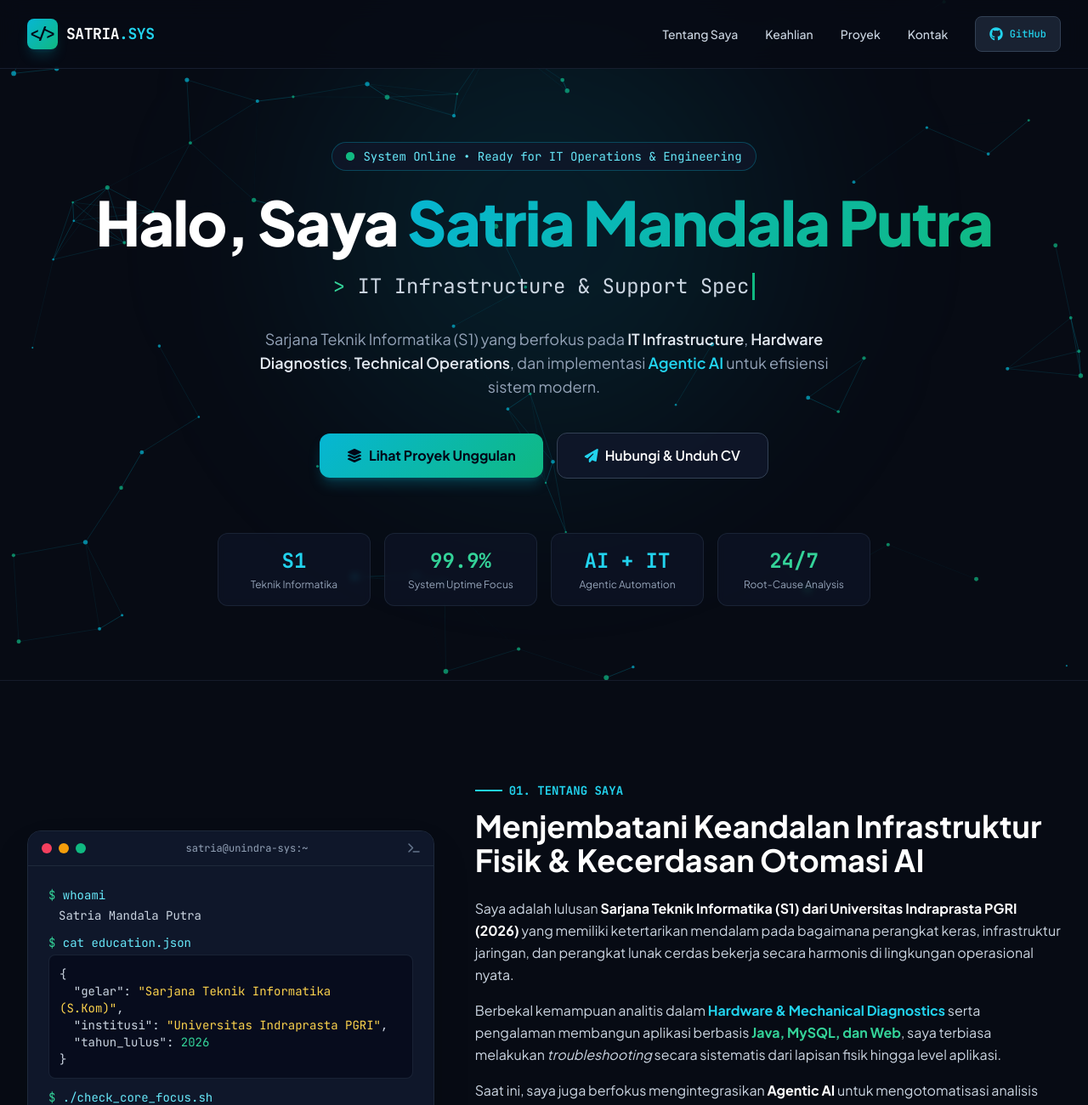
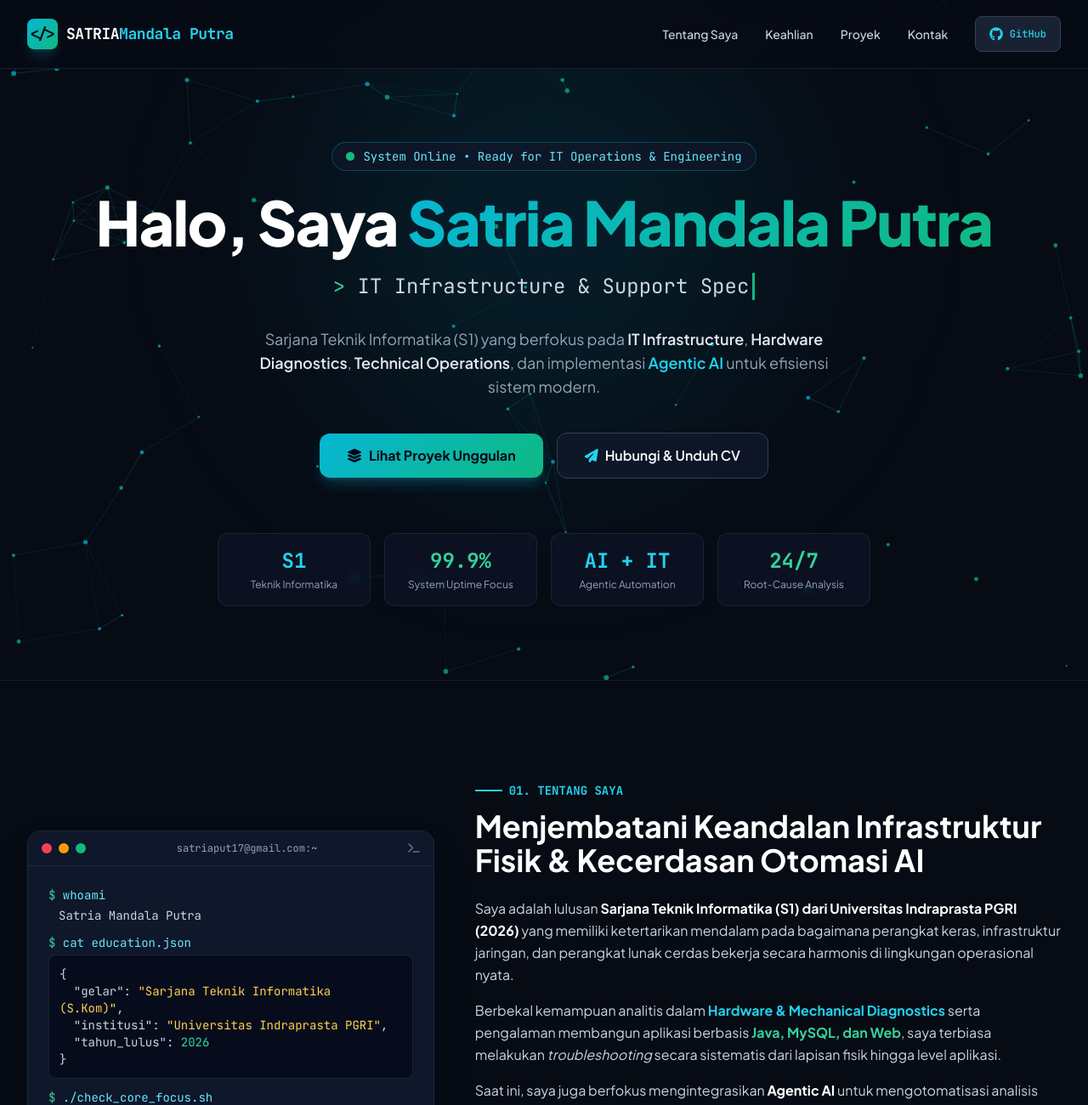
Before and after one commit to satriaputraaaa/portofolio, a plain HTML site: page index.html in a window 1280 px wide. Shown: the top 1300 px of the page at 85% size. Drawn offline with nearby package versions, Linux system fonts and the light colour scheme.

Commit message:
Update index.html

```diff
--- a/index.html
+++ b/index.html
@@ -139,7 +139,7 @@
                         &lt;/&gt;
                     </div>
                     <span class="font-mono font-bold text-lg tracking-tight text-white">
-                        SATRIA<span class="text-cyan-400">.SYS</span>
+                        SATRIA<span class="text-cyan-400">Mandala Putra</span>
                     </span>
                 </a>
 
@@ -265,7 +265,7 @@
                                 <span class="w-3 h-3 rounded-full bg-amber-500"></span>
                                 <span class="w-3 h-3 rounded-full bg-emerald-500"></span>
                             </div>
-                            <span class="font-mono text-xs text-slate-400">satria@unindra-sys:~</span>
+                            <span class="font-mono text-xs text-slate-400">satriaput17@gmail.com:~</span>
                             <i class="fas fa-terminal text-xs text-slate-500"></i>
                         </div>
                         <!-- Terminal Body -->
```
